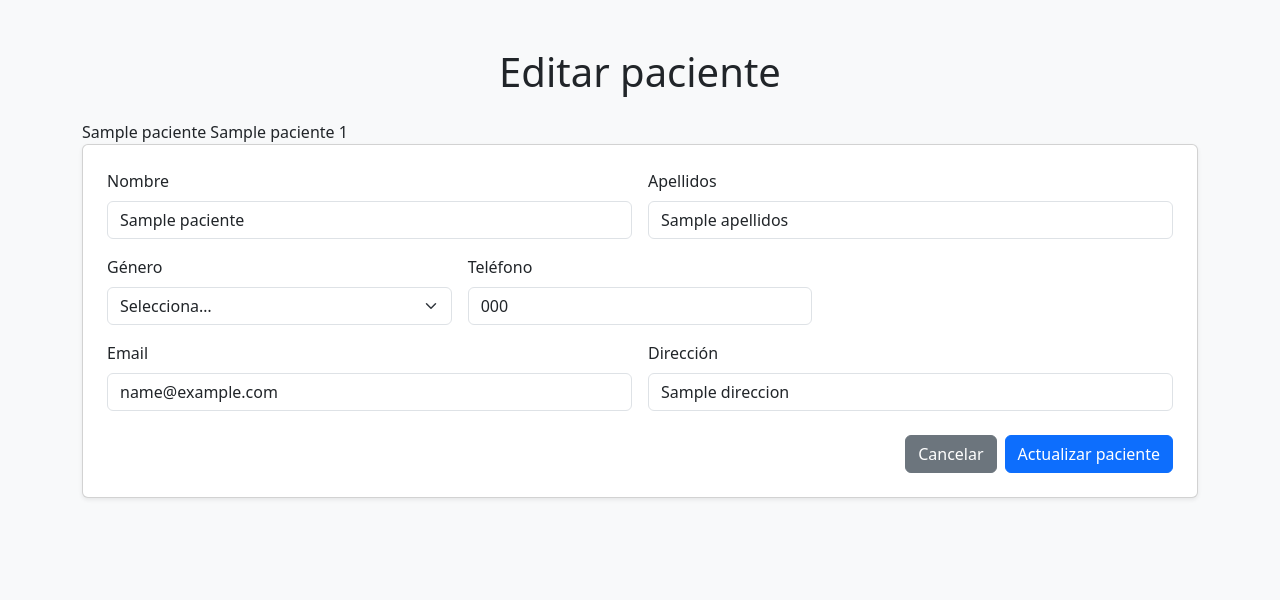
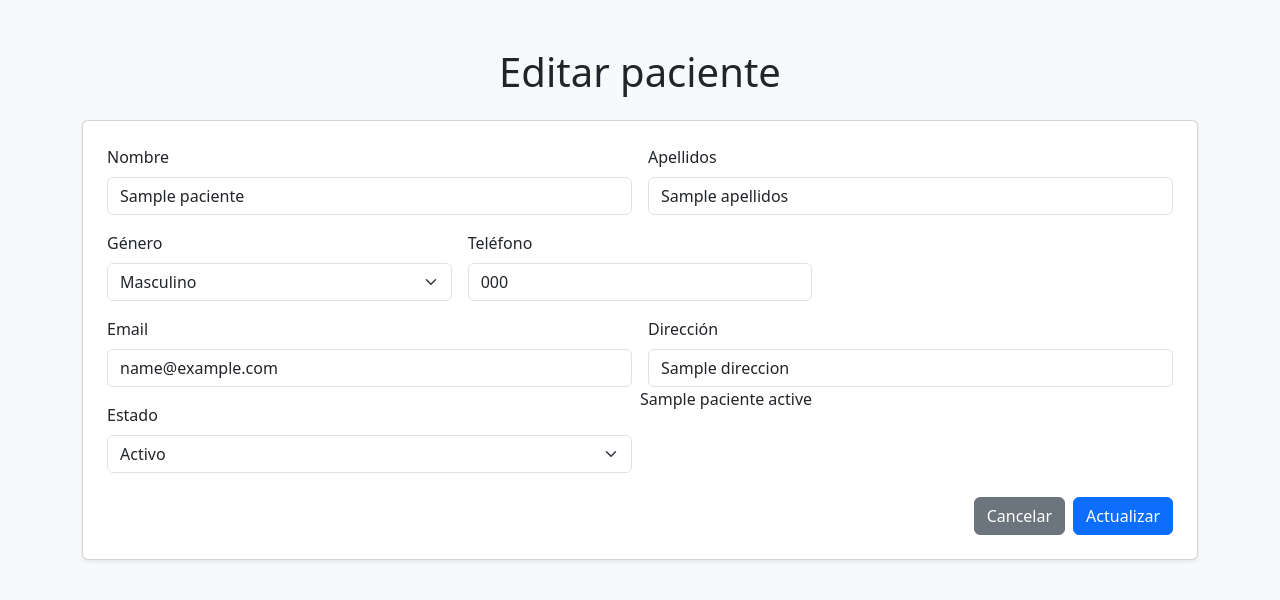
Before and after one commit to MarvinPerez95/ProyectoCitasMedicas, a Flask app: template app/templates/Pacientes/actualizar_paciente.html in a window 1280 px wide. Shown: the part 56-656 px from the top of the page. Run offline with Flask 3, Linux system fonts and the light colour scheme; the template is opened without the code that fills it: most values are stand-ins (such as "Sample title", 1, 10 or a date in 2020).

Commit message:
Complemento CRUD, Estado de usuario, validacion de botones formularios

```diff
--- a/app/templates/Pacientes/actualizar_paciente.html
+++ b/app/templates/Pacientes/actualizar_paciente.html
@@ -15,11 +15,6 @@
 
 <div class="container-sm mt-5">
     <h1 class="mb-4 text-center">Editar paciente</h1>
-    {{paciente}}
-    {{paciente.Nombre}}
-
-    {{paciente.PacienteID}}
-
     {% with messages = get_flashed_messages(with_categories=true) %}
       {% if messages %}
         {% for cat, msg in messages %}
@@ -31,7 +26,7 @@
       {% endif %}
     {% endwith %}
 
-    <form class="card p-4 shadow-sm" method="POST"
+    <form id="formPaciente" class="card p-4 shadow-sm" method="POST"
     action="{{ url_for('pacientes.update_paciente', id=paciente.PacienteID) }}">
 
   <div class="row g-3">
@@ -48,8 +43,8 @@
 
       <div class="col-md-4">
           <label class="form-label">Género</label>
-          <select class="form-select" name="genero" required>
-              <option value="">Selecciona…</option>
+          <select class="form-select" name="genero"  required>
+              <option value="" disabled {% if paciente.genero is none %}selected{% endif %}>Selecciona…</option>
               <option value="M" {% if paciente.genero == 'M' %}selected{% endif %}>Masculino</option>
               <option value="F" {% if paciente.genero == 'F' %}selected{% endif %}>Femenino</option>
               <option value="O" {% if paciente.genero == 'O' %}selected{% endif %}>Otro</option>
@@ -70,16 +65,37 @@
           <label class="form-label">Dirección</label>
           <input class="form-control" name="direccion" value="{{ paciente.Direccion }}" required>
       </div>
+
+      <div class="col-md-6">
+          <label class="form-label">Estado</label>
+          <select class="form-select" name="estado" required>
+              <option value="" disabled {% if paciente.Estado is none %}selected{% endif %}>Selecciona…</option>
+              <option value="1" {% if paciente.Estado == True %}selected{% endif %}>Activo</option>
+              <option value="0" {% if paciente.Estado == False %}selected{% endif %}>Inactivo</option>
+            </select>
+      </div>
+
+        {{paciente}}
+        {{paciente.Estado}}
+
+
   </div>
 
   <div class="d-flex justify-content-end gap-2 mt-4">
       <a class="btn btn-secondary"
-         href="{{ url_for('pacientes.inicioPacientes') }}">Cancelar</a>
-      <button type="submit" class="btn btn-primary">Actualizar paciente</button>
+         href="{{ url_for('pacientes.inicioPacientesView') }}">Cancelar</a>
+      <button type="submit" class="btn btn-primary" onsubmit="submitYRedirigir">
+        Actualizar
+        </button>
   </div>
 </form>
 </div>
 
-<script src="https://cdn.jsdelivr.net/npm/bootstrap@5.3.3/dist/js/bootstrap.bundle.min.js"></script>
+<script src="https://cdn.jsdelivr.net/npm/bootstrap@5.3.3/dist/js/bootstrap.bundle.min.js">
+function submitYRedirigir() {
+  const form = document.getElementById('formPaciente');
+      window.location.href = "{{ url_for('pacientes.inicioPacientesView') }}";
+}
+</script>
 </body>
 </html>
--- a/app/templates/Pacientes/paci.html
+++ b/app/templates/Pacientes/paci.html
@@ -126,7 +126,7 @@
                   <a href="/pacientes/view/actualizar/${data}" class="btn btn-sm btn-primary">
                   Actualizar
                   </a>
-                <button href="/pacientes/p/delete/${data}" class="btn btn-sm btn-danger" onclick = 'eliminarPaciente${data}'>
+                  <button class="btn btn-sm btn-danger" onclick="eliminarPaciente(${data})">
                   Eliminar
                   </button>
                 `;
@@ -174,7 +174,7 @@
               alert("Error: " + data.error);
             }
           })
-          .catch((error) => alert("Error de red: " + error));
+          .catch((err) => alert("Error de red: " + err));
       }
     </script>
   </body>
```
Also changed, not shown: app/models/paciente.py (+10 -8 lines), app/routes/pacientes.py (+8 -20 lines), procedimientosAlmacenados.sql (+11 -11 lines). Lines whose indentation alone changed are shown as unchanged.
